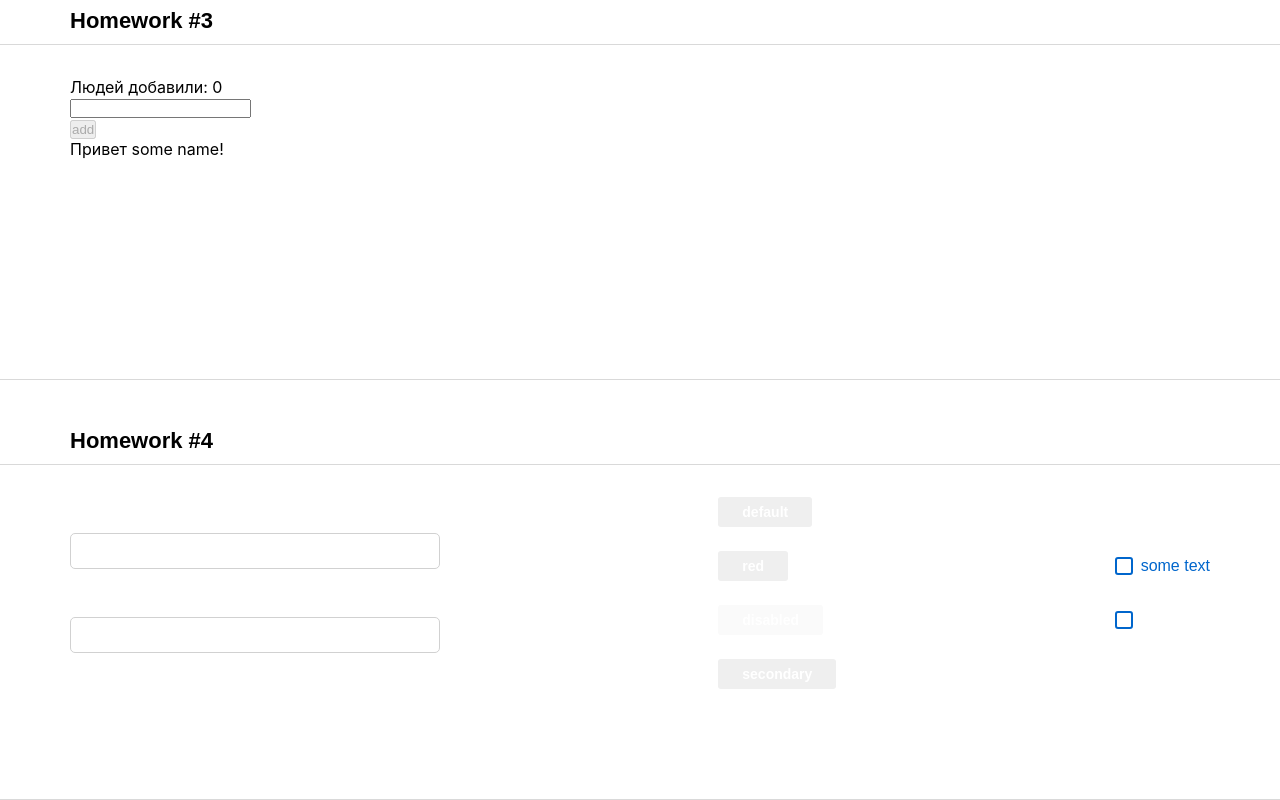
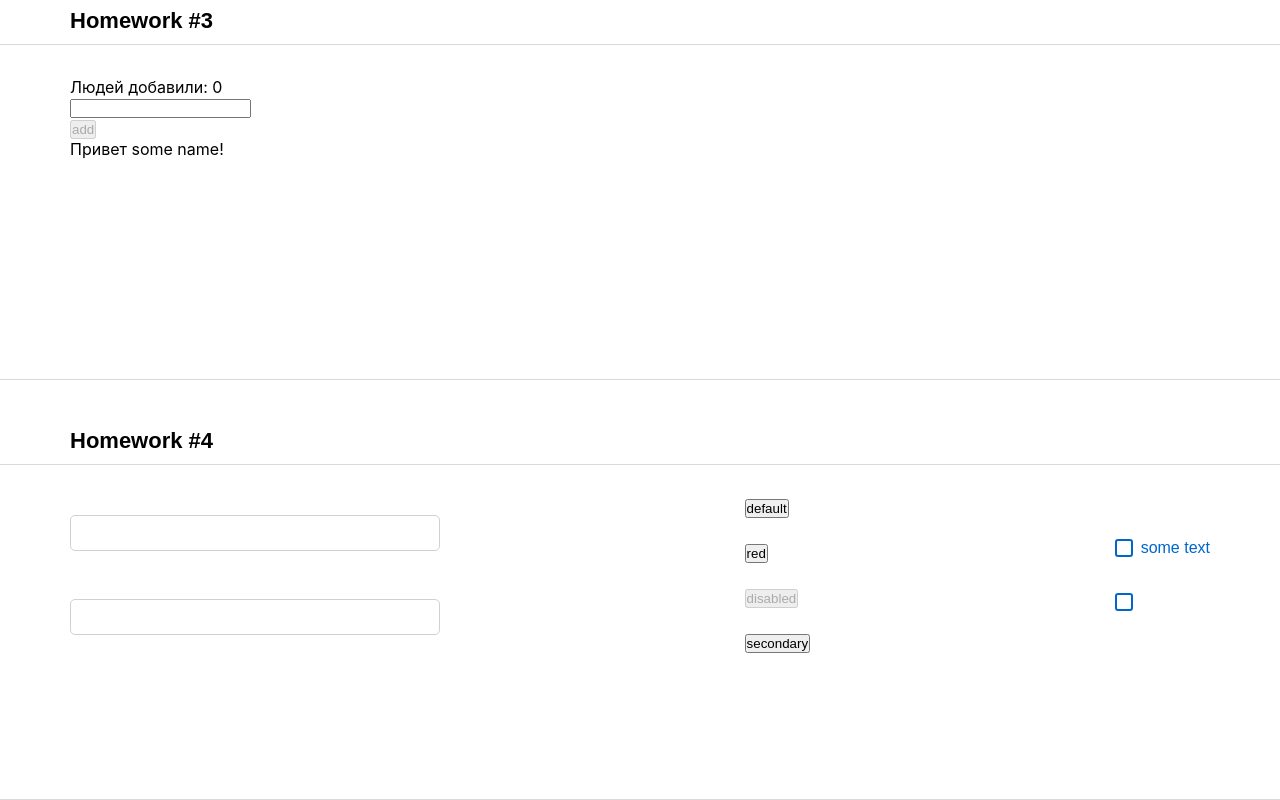
Before and after one commit to IgnatZakalinsky/hws, a React (Create React App) app: page / in a window 1280 px wide. Shown: the part 880-1680 px from the top of the page. Built offline with nearby package versions, Linux system fonts and the light colour scheme.

Commit message:
check clear

```diff
--- a/src/s2-homeworks/hw04/common/c2-SuperButton/SuperButton.module.css
+++ b/src/s2-homeworks/hw04/common/c2-SuperButton/SuperButton.module.css
@@ -1,64 +1,36 @@
 .button {
-    overflow: hidden;
-    padding: 5px 24px;
-
-    border-radius: 3px;
-    border: none;
-
-    color: white;
-    font-family: 'Montserrat', sans-serif;
-    font-weight: 600;
-    font-size: 14px;
-    line-height: 20px;
-    cursor: pointer;
 }
 
 .disabled {
-    color: #002e5c;
-    background: #004d99;
-    opacity: 0.5;
 }
 
 .secondary {
-    color: #0066CC;
-    background: transparent;
-    border: 1px solid #0066CC;
-    border-radius: 3px;
 }
 
 .default {
-    background: #06c;
 }
 
 .red {
-    background: #cc1439;
 }
 
 .default:hover {
-    background: #0080ff;
 }
 
 .red:hover {
-    background: #ff1a47;
 }
 
 .secondary:hover {
-    background: #E5F0FA;
 }
 
 
 .default:active {
-    background: #0059b3;
 }
 
 .secondary:active {
-    background: #C9E5FF;
 }
 
 .red:active {
-    background: #b31232;
 }
 
 .button:disabled {
-    cursor: default;
 }
--- a/src/s2-homeworks/hw04/common/c3-SuperCheckbox/SuperCheckbox.tsx
+++ b/src/s2-homeworks/hw04/common/c3-SuperCheckbox/SuperCheckbox.tsx
@@ -28,9 +28,7 @@ const SuperCheckbox: React.FC<SuperCheckboxPropsType> = (
 ) => {
     const onChangeCallback = (e: ChangeEvent<HTMLInputElement>) => {
         // задачка на написание онченджа
-        onChange?.(e)
 
-        onChangeChecked?.(e.currentTarget.checked)
     }
 
     const finalInputClassName = s.checkbox
```
Also changed, not shown: src/s2-homeworks/hw04/common/c2-SuperButton/SuperButton.tsx (+2 -5 lines).
